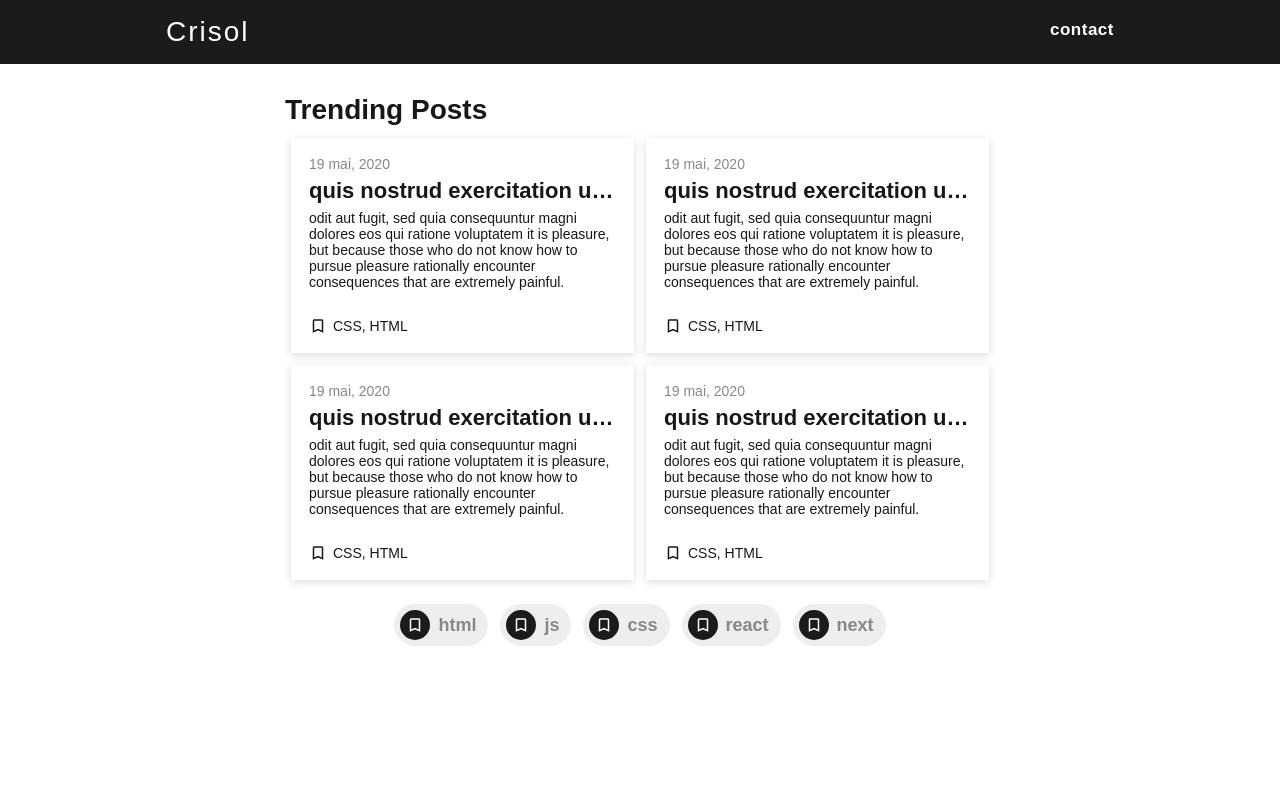
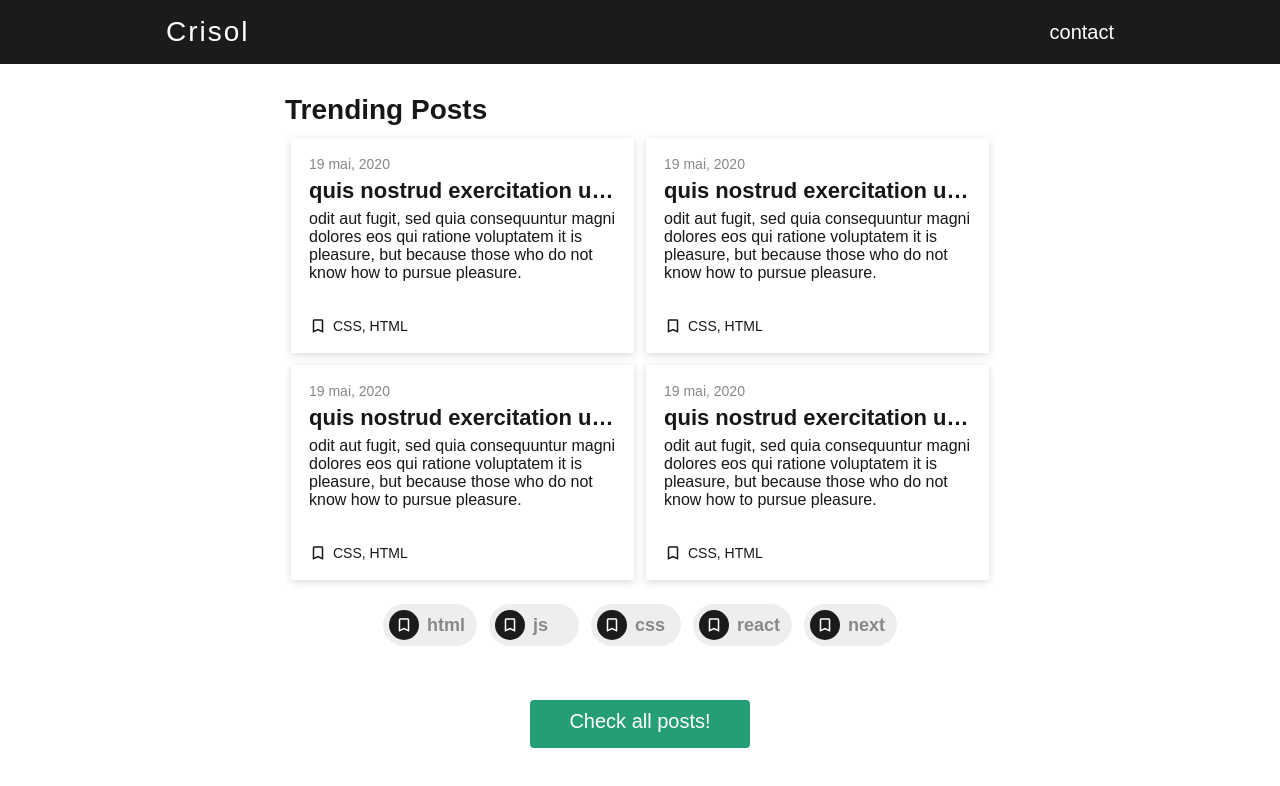
Before and after one commit to ViniciusCrisol/blog-nextJs, a Next.js app: page / in a window 1280 px wide. Shown: the top 786 px of the page. Built offline with nearby package versions, Linux system fonts and the light colour scheme.

Commit message:
Home page

```diff
--- a/pages/index.js
+++ b/pages/index.js
@@ -2,12 +2,14 @@ import Layout from '../src/layout';
 
 import Spotlight from '../src/components/Spotlight';
 import Tags from '../src/components/Tags';
+import NavigateButton from '../src/components/NavigateButton';
 
 function Home() {
   return (
     <Layout>
       <Spotlight />
       <Tags />
+      <NavigateButton />
     </Layout>
   );
 }
--- /dev/null
+++ b/src/components/NavigateButton/index.js
@@ -0,0 +1,13 @@
+import Link from 'next/link';
+
+import { Container } from './styles';
+
+function NavigateButton() {
+  return (
+    <Link href=''>
+      <Container>Check all posts!</Container>
+    </Link>
+  );
+}
+
+export default NavigateButton;
--- /dev/null
+++ b/src/components/NavigateButton/styles.js
@@ -0,0 +1,26 @@
+import styled from 'styled-components';
+
+export const Container = styled.a`
+  width: 220px;
+  height: 48px;
+
+  margin: 48px auto;
+  padding: 10px 0;
+  background: var(--main);
+  border-radius: 4px;
+
+  display: flex;
+  align-items: baseline;
+  justify-content: center;
+
+  color: var(--white);
+  font-size: 20px;
+
+  cursor: pointer;
+
+  transition: filter 200ms;
+
+  &:hover {
+    filter: brightness(1.1);
+  }
+`;
--- a/src/components/SpotlightPost/index.js
+++ b/src/components/SpotlightPost/index.js
@@ -12,8 +12,7 @@ function SpotlightPost() {
         <p>
           odit aut fugit, sed quia consequuntur magni dolores eos qui ratione
           voluptatem it is pleasure, but because those who do not know how to
-          pursue pleasure rationally encounter consequences that are extremely
-          painful.
+          pursue pleasure.
         </p>
         <footer>
           <MdBookmarkBorder size={18} />
--- a/src/components/SpotlightPost/styles.js
+++ b/src/components/SpotlightPost/styles.js
@@ -25,8 +25,7 @@ export const Container = styled.div`
 
   p {
     height: 95px;
-    text-overflow: none;
-    overflow: hidden;
+    font-size: 16px;
   }
 
   footer {
--- a/src/components/Tag/index.js
+++ b/src/components/Tag/index.js
@@ -1,15 +1,18 @@
+import Link from 'next/link';
 import { MdBookmarkBorder } from 'react-icons/md';
 
 import { Container } from './styles';
 
 function Tag({ title }) {
   return (
+    <Link href=''>
       <Container>
         <div>
           <MdBookmarkBorder size={18} />
         </div>
         <span>{title}</span>
       </Container>
+    </Link>
   );
 }
 
--- a/src/components/Tag/styles.js
+++ b/src/components/Tag/styles.js
@@ -2,6 +2,7 @@ import styled from 'styled-components';
 
 export const Container = styled.div`
   height: 42px;
+  min-width: 90px;
   width: min-content;
 
   padding: 6px 12px 6px 6px;
@@ -12,6 +13,8 @@ export const Container = styled.div`
 
   display: flex;
   align-items: center;
+
+  cursor: pointer;
 
   div {
     width: 30px;
--- a/src/layout/Header/styles.js
+++ b/src/layout/Header/styles.js
@@ -31,19 +31,8 @@ export const Container = styled.header`
       align-items: center;
 
       a {
-        font-size: 17px;
+        font-size: 20px;
         color: var(--white);
-        font-weight: 600;
-        letter-spacing: 0.5px;
-
-        border-bottom: 2px solid var(--opacity-gray);
-        padding-bottom: 5px;
-
-        transition: border-color 300ms;
-
-        &:hover {
-          border-color: var(--main);
-        }
       }
     }
   }
```
Lines whose indentation alone changed are shown as unchanged.
